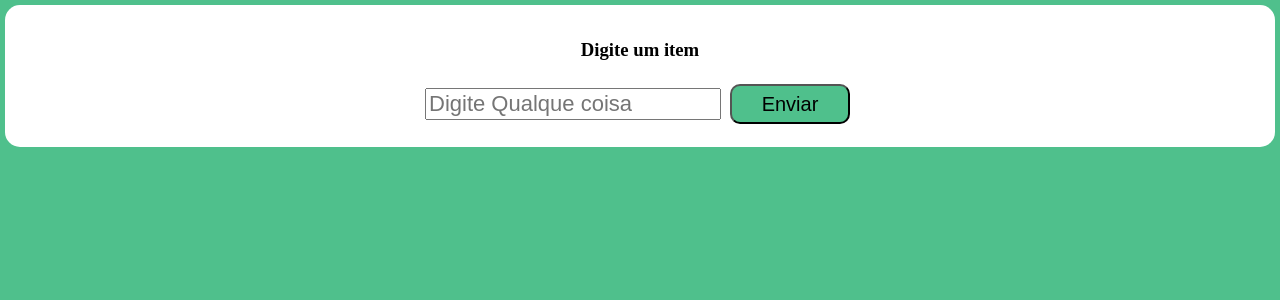
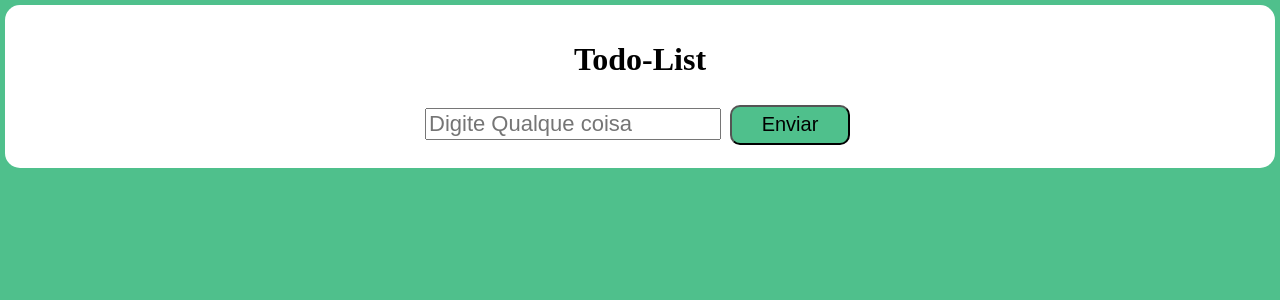
Before and after one commit to Edivansanto5/to-do-list.vue.js, a Vue app: page / in a window 1280 px wide. Shown: the top 300 px of the page. Built offline with nearby package versions, Linux system fonts and the light colour scheme.

Commit message:
fazendo botão para marcar tarefas

```diff
--- a/src/components/toList.vue
+++ b/src/components/toList.vue
@@ -1,6 +1,6 @@
 <template>
   <div class="conteiner">
-    <h3>Digite um item</h3>
+    <h1>Todo-List</h1>
     <input type="text" v-model.trim="lista.text" placeholder="Digite Qualque coisa"> <!-- ok-->
     <button type="button" @click="addLista()" > Enviar</button>
 
@@ -89,13 +89,14 @@ export default {
     height: 40px;
     margin: 5px;
     font-size: 22px;
+    opacity: 85%;
 
   }
   .btn-excluir{
     background: red;
+    opacity: 85%;
 
   }
-
 
   li{
     padding-top: 10px;
@@ -125,5 +126,4 @@ export default {
     font-size: 22px;
   }
 
-
 </style>
```
